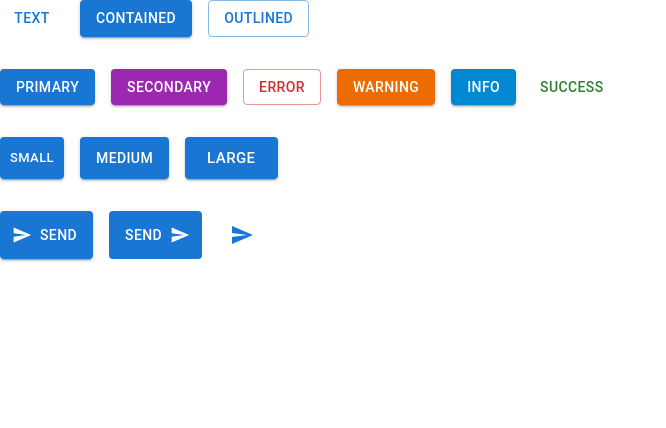
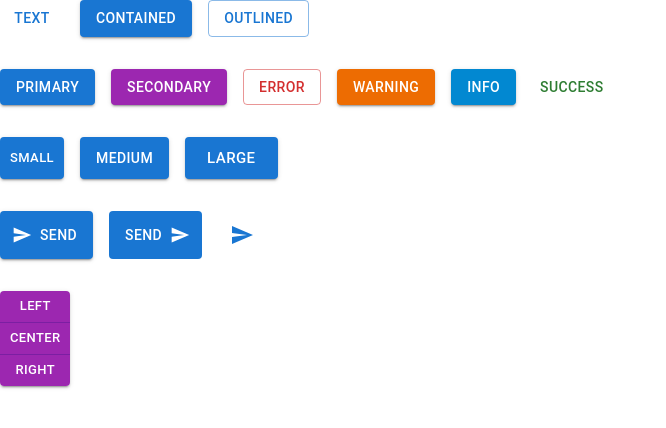
Before and after one commit to Gapotchenko-Yakov/react-mui-codevolution-2, a React (Create React App) app: page / in a window 1280 px wide. Shown: the top 428 px of the page, without its empty margins (0-666 px from the left). Built offline with nearby package versions, Linux system fonts and the light colour scheme.

Commit message:
Button Group

```diff
--- a/src/components/MuiButton.tsx
+++ b/src/components/MuiButton.tsx
@@ -1,5 +1,5 @@
 import { Send as SendIcon } from "@mui/icons-material";
-import { Button, IconButton, Stack } from "@mui/material";
+import { Button, ButtonGroup, IconButton, Stack } from "@mui/material";
 
 const MuiButton = () => {
   return (
@@ -57,6 +57,19 @@ const MuiButton = () => {
             <SendIcon />
           </IconButton>
         </Stack>
+        <Stack direction="row">
+          <ButtonGroup
+            variant="contained"
+            color="secondary"
+            size="small"
+            orientation="vertical"
+            aria-label="alignment button group"
+          >
+            <Button onClick={() => alert("Left click")}>Left</Button>
+            <Button onClick={() => alert("Center click")}>Center</Button>
+            <Button onClick={() => alert("Right click")}>Right</Button>
+          </ButtonGroup>
+        </Stack>
       </Stack>
     </div>
   );
```
